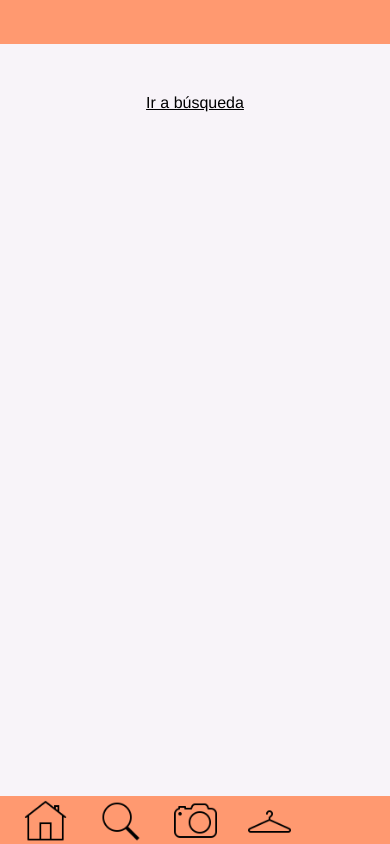
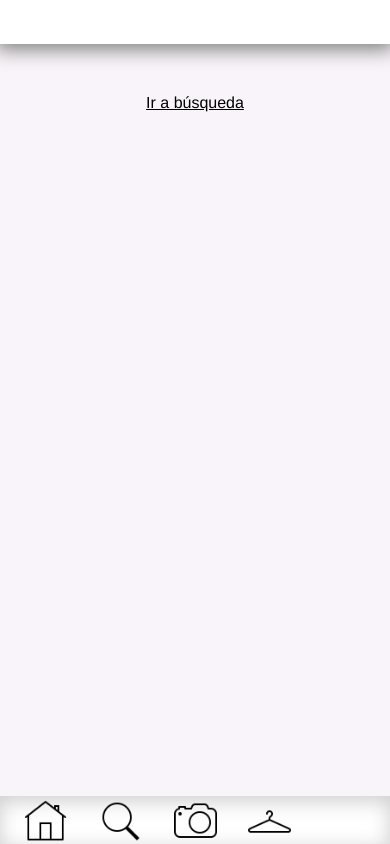
Before and after one commit to RoLoTech/pocketwear, a website: page www/index.html in a window 390 px wide. Drawn offline with Linux system fonts and the light colour scheme; some packages are replaced by stand-ins of ours.

Commit message:
Added shadows to interface, light theme

```diff
--- a/www/custom/custom.css
+++ b/www/custom/custom.css
@@ -25,7 +25,8 @@ a {
 }
 /*Page sample  ------------------------------------------------------------------ */
 .mui-page-header {
-	background-color: #FF9970;
+	background-color: #ffffff;
+	box-shadow: 0px 1px 20px 4px rgba(0,0,0,0.50);
 }
 .mui-page-logo {
 	width: 40px;
@@ -75,8 +76,10 @@ a {
 	height: 48px;
 	position: absolute;
 	bottom: 0px;
-	background-color: #FF9970;
+	background: #ffffff;
+	box-shadow: inset 0px 5px 20px 0px rgba(188, 188, 188, 0.75)
 }
+
 .mui-tabbar ul {
 	padding: 0px;
 	margin: 0px;
```
